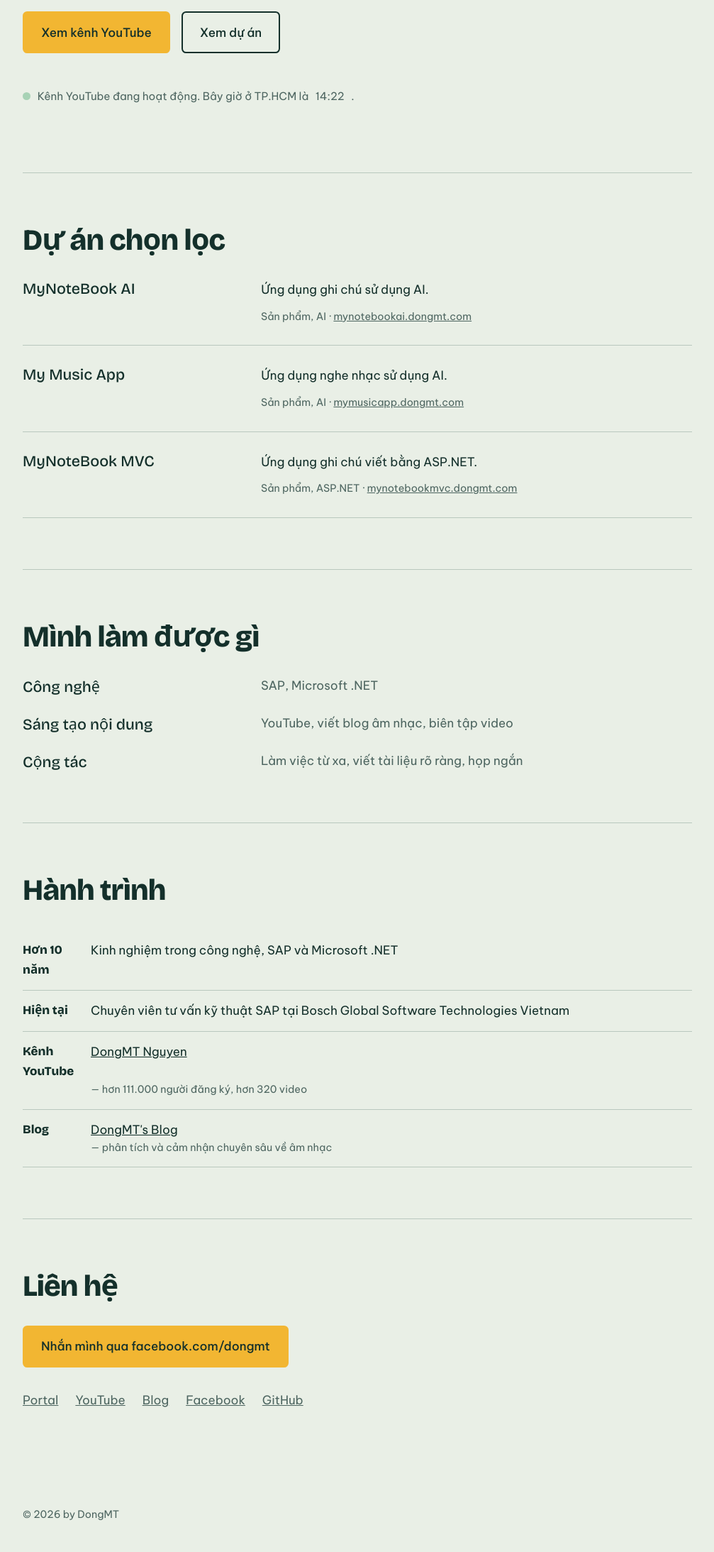
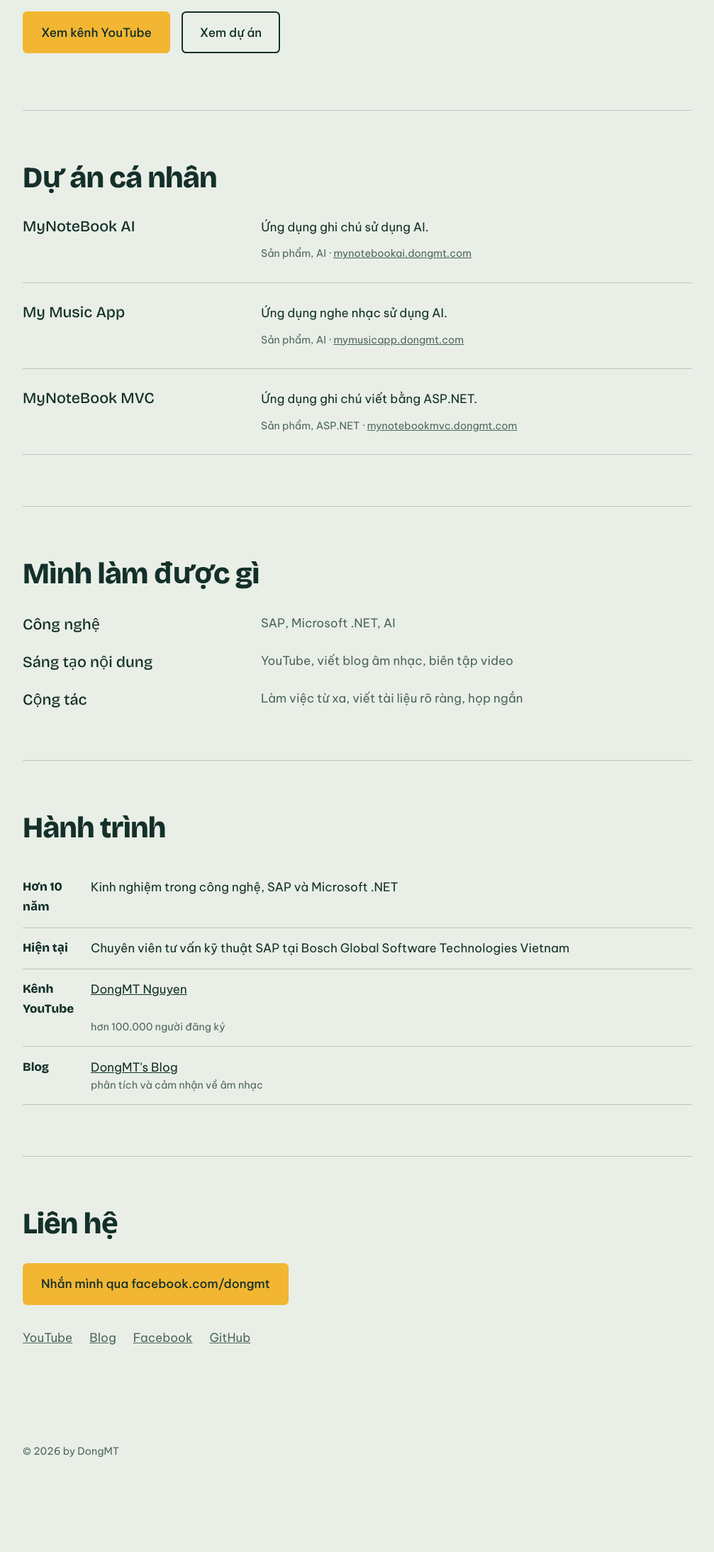
Before and after one commit to dongmt2-crypto/ClaudeTest, a plain HTML site: page index.html in a window 1280 px wide. Shown: the part 520-2707 px from the top of the page at 71% size, without its empty margins (136-1143 px from the left). After the commit the page ends 2640 px from the top, so only its background shows below. Drawn offline with nearby package versions, Linux system fonts and the light colour scheme.

Commit message:
Cập nhật nội dung landing page DongMT
- Đổi 'Dự án chọn lọc' thành 'Dự án cá nhân'
- Mở liên kết dự án trong tab mới
- Sửa số liệu YouTube thành 'hơn 100.000 người đăng ký'
- Sửa mô tả Blog
- Xoá dòng trạng thái và đồng hồ ở hero

Co-Authored-By: Claude Code <noreply@anthropic.com>

```diff
--- a/assets/main.js
+++ b/assets/main.js
@@ -1,5 +1,6 @@
 // Đồng hồ giờ TP.HCM. Không có dependency.
 const clock = document.getElementById('clock');
+if (clock) {
   function tick() {
     clock.textContent = new Date().toLocaleTimeString('vi-VN', {
       hour: '2-digit', minute: '2-digit', timeZone: 'Asia/Ho_Chi_Minh'
@@ -7,3 +8,4 @@ function tick() {
   }
   tick();
   setInterval(tick, 30000);
+}
--- a/index.html
+++ b/index.html
@@ -27,22 +27,21 @@
       <a class="btn" href="https://www.youtube.com/@dongmt">Xem kênh YouTube</a>
       <a class="btn ghost" href="#du-an">Xem dự án</a>
     </div>
-    <p class="status"><span class="dot" aria-hidden="true"></span>Kênh YouTube đang hoạt động. Bây giờ ở TP.HCM là <time id="clock">--:--</time>.</p>
   </section>
 
   <section id="du-an">
-    <h2>Dự án chọn lọc</h2>
+    <h2>Dự án cá nhân</h2>
     <ul class="projects">
-      <li><h3>MyNoteBook AI</h3><p>Ứng dụng ghi chú sử dụng AI.</p><span>Sản phẩm, AI · <a href="https://mynotebookai.dongmt.com/">mynotebookai.dongmt.com</a></span></li>
-      <li><h3>My Music App</h3><p>Ứng dụng nghe nhạc sử dụng AI.</p><span>Sản phẩm, AI · <a href="https://mymusicapp.dongmt.com/">mymusicapp.dongmt.com</a></span></li>
-      <li><h3>MyNoteBook MVC</h3><p>Ứng dụng ghi chú viết bằng ASP.NET.</p><span>Sản phẩm, ASP.NET · <a href="https://mynotebookmvc.dongmt.com/">mynotebookmvc.dongmt.com</a></span></li>
+      <li><h3>MyNoteBook AI</h3><p>Ứng dụng ghi chú sử dụng AI.</p><span>Sản phẩm, AI · <a href="https://mynotebookai.dongmt.com/" target="_blank" rel="noopener noreferrer">mynotebookai.dongmt.com</a></span></li>
+      <li><h3>My Music App</h3><p>Ứng dụng nghe nhạc sử dụng AI.</p><span>Sản phẩm, AI · <a href="https://mymusicapp.dongmt.com/" target="_blank" rel="noopener noreferrer">mymusicapp.dongmt.com</a></span></li>
+      <li><h3>MyNoteBook MVC</h3><p>Ứng dụng ghi chú viết bằng ASP.NET.</p><span>Sản phẩm, ASP.NET · <a href="https://mynotebookmvc.dongmt.com/" target="_blank" rel="noopener noreferrer">mynotebookmvc.dongmt.com</a></span></li>
     </ul>
   </section>
 
   <section id="ky-nang">
     <h2>Mình làm được gì</h2>
     <dl class="skills">
-      <div><dt>Công nghệ</dt><dd>SAP, Microsoft .NET</dd></div>
+      <div><dt>Công nghệ</dt><dd>SAP, Microsoft .NET, AI</dd></div>
       <div><dt>Sáng tạo nội dung</dt><dd>YouTube, viết blog âm nhạc, biên tập video</dd></div>
       <div><dt>Cộng tác</dt><dd>Làm việc từ xa, viết tài liệu rõ ràng, họp ngắn</dd></div>
     </dl>
@@ -53,15 +52,15 @@
     <ol class="timeline">
       <li><b>Hơn 10 năm</b> Kinh nghiệm trong công nghệ, SAP và Microsoft .NET</li>
       <li><b>Hiện tại</b> Chuyên viên tư vấn kỹ thuật SAP tại Bosch Global Software Technologies Vietnam</li>
-      <li><b>Kênh YouTube</b> <a href="https://www.youtube.com/@dongmt">DongMT Nguyen</a><span>— hơn 111.000 người đăng ký, hơn 320 video</span></li>
-      <li><b>Blog</b> <a href="http://dongmt2.blogspot.com/">DongMT's Blog</a><span>— phân tích và cảm nhận chuyên sâu về âm nhạc</span></li>
+      <li><b>Kênh YouTube</b> <a href="https://www.youtube.com/@dongmt">DongMT Nguyen</a><span>hơn 100.000 người đăng ký</span></li>
+      <li><b>Blog</b> <a href="http://dongmt2.blogspot.com/">DongMT's Blog</a><span>phân tích và cảm nhận về âm nhạc</span></li>
     </ol>
   </section>
 
   <section id="lien-he" class="contact">
     <h2>Liên hệ</h2>
     <p><a class="btn" href="https://www.facebook.com/dongmt/">Nhắn mình qua facebook.com/dongmt</a></p>
-    <p class="links"><a href="https://dongmt.com/">Portal</a> <a href="https://www.youtube.com/@dongmt">YouTube</a> <a href="http://dongmt2.blogspot.com/">Blog</a> <a href="https://www.facebook.com/dongmt/">Facebook</a> <a href="https://github.com/dongmt2-crypto">GitHub</a></p>
+    <p class="links"> <a href="https://www.youtube.com/@dongmt">YouTube</a> <a href="http://dongmt2.blogspot.com/">Blog</a> <a href="https://www.facebook.com/dongmt/">Facebook</a> <a href="https://github.com/dongmt2-crypto">GitHub</a></p>
   </section>
 </main>
 <footer><p>© 2026 by DongMT</p></footer>
```
Also changed, not shown: 1 other file. Lines whose indentation alone changed are shown as unchanged.
